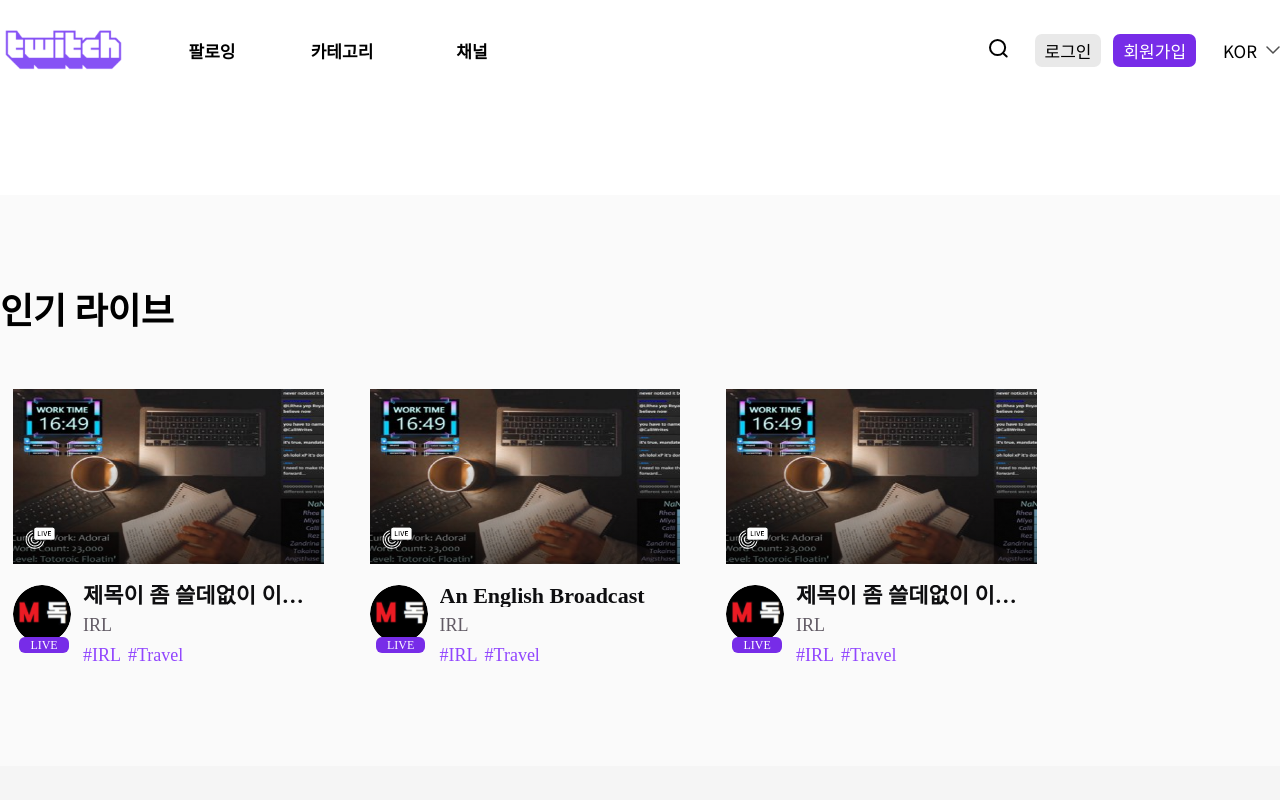
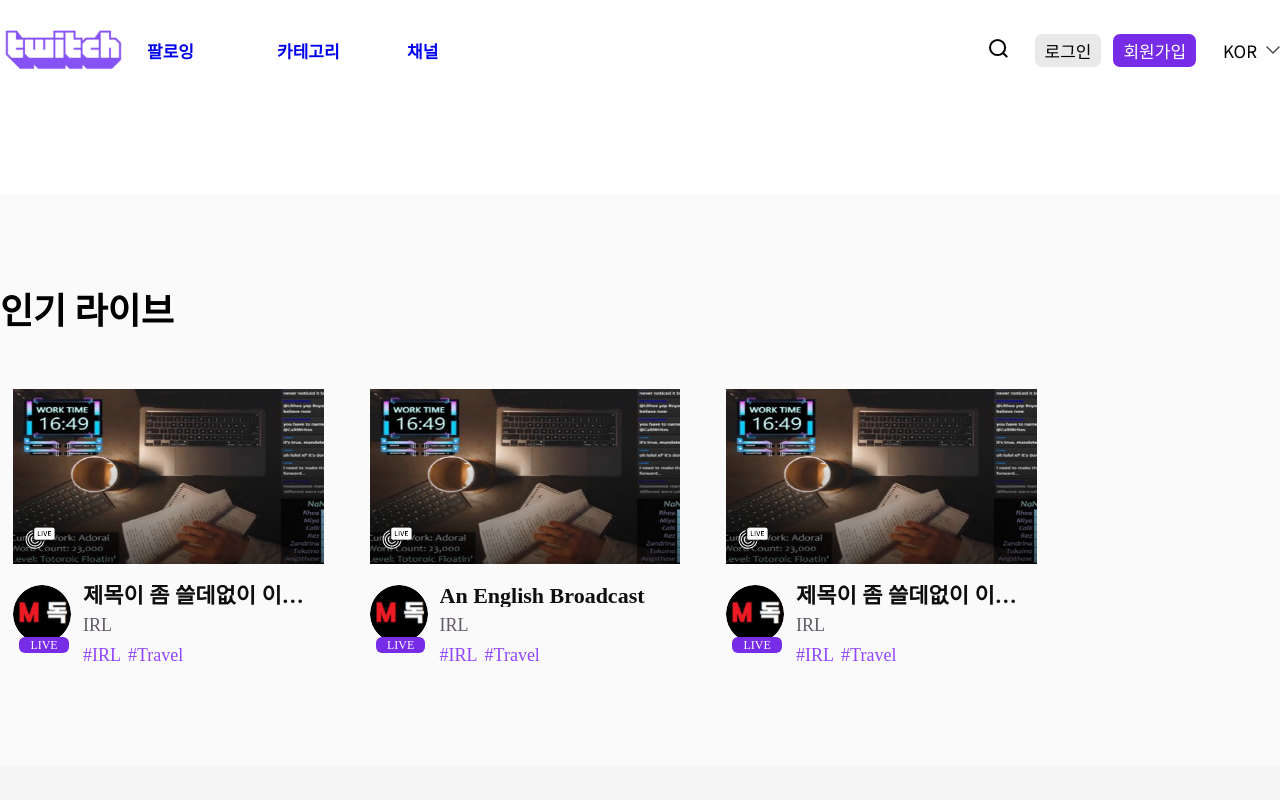
Before and after one commit to we-sopt-together-twitch/frontend, a React (Create React App) app: page / in a window 1280 px wide. Shown: the top 800 px of the page. Built offline with nearby package versions, Linux system fonts and the light colour scheme; a web font is replaced by a local one.

Commit message:
feat: TopBar에 링크 추가

```diff
--- a/src/components/mainFrame/TopNav.tsx
+++ b/src/components/mainFrame/TopNav.tsx
@@ -2,15 +2,16 @@ import styled, { css } from "styled-components";
 import { ReactComponent as SearchIcon } from "../../assets/icon/search.svg";
 import { ReactComponent as LogoImage } from "../../assets/logo/logo.svg";
 import { ReactComponent as DownArrowIcon } from "../../assets/icon/downArrow.svg";
+import { NavLink } from "react-router-dom";
 
 export function TopNav() {
   return (
     <StyledTopNav>
       <FlowHorizontal>
         <Logo></Logo>
-        <LinkButton>팔로잉</LinkButton>
-        <LinkButton>카테고리</LinkButton>
-        <LinkButton>채널</LinkButton>
+        <LinkButton to={{ pathname: "/" }}>팔로잉</LinkButton>
+        <LinkButton to={{ pathname: "/category" }}>카테고리</LinkButton>
+        <LinkButton to={{ pathname: "/" }}>채널</LinkButton>
       </FlowHorizontal>
       <FlowHorizontal>
         <IconButton>
@@ -41,7 +42,7 @@ const Logo = styled(LogoImage)`
   margin-right: 2rem;
 `;
 
-const LinkButton = styled.button`
+const LinkButton = styled(NavLink)`
   font-size: 1.7rem;
   font-weight: 600;
 
@@ -50,6 +51,12 @@ const LinkButton = styled.button`
   border: none;
   background-color: transparent;
   outline: none;
+
+  text-decoration: none;
+
+  &:visited {
+    color: inherit;
+  }
 `;
 
 const IconButton = styled.button`
```
